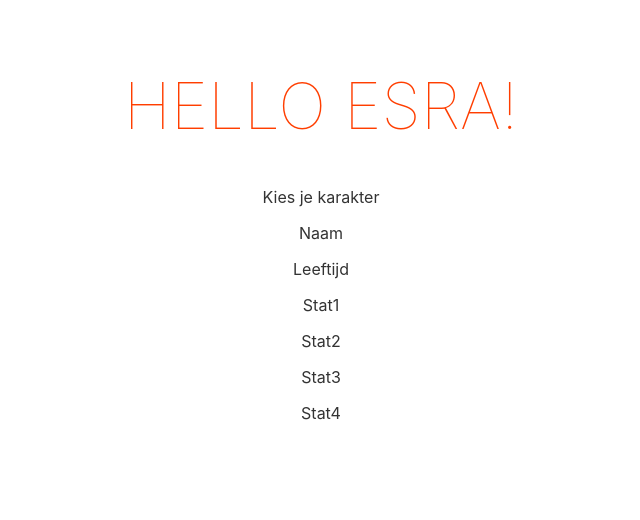
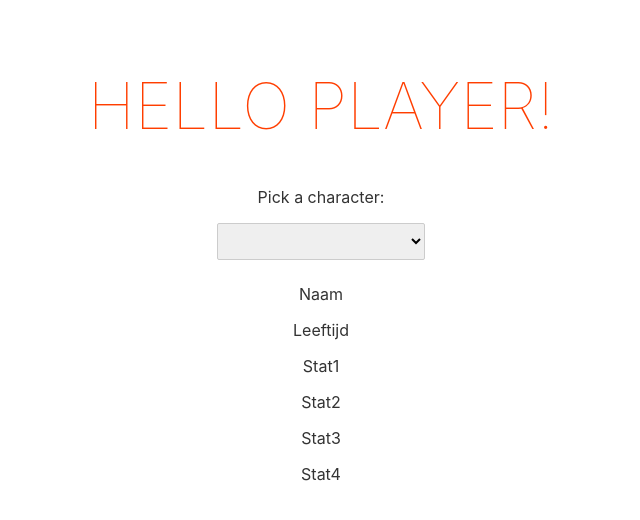
Before and after one commit to EsraKlemann/BetrayalStatsHelper, a Svelte app in the folder client/: page / in a window 1280 px wide. Shown: the top 520 px of the page, without its empty margins (319-959 px from the left). Built offline with nearby package versions, Linux system fonts and the light colour scheme.

Commit message:
Characternames in dropdown

```diff
--- a/client/src/App.svelte
+++ b/client/src/App.svelte
@@ -1,10 +1,38 @@
 <script>
 	export let name;
+
+    let selected;
+
+	let characters = [
+		{ id: 1, text: `Father Rhinehardt` },
+		{ id: 2, text: `Professor Longfellow` },
+		{ id: 3, text: `Peter Akimoto` },
+        { id: 4, text: `Brandon Jaspers` },
+        { id: 5, text: `JennyLeClerc` },
+        { id: 6, text: `Heather Granville` },
+        { id: 7, text: `Vivian Lopez` },
+        { id: 8, text: `Madame Zostra` },
+        { id: 9, text: `Darrin "Flash" Williams` },
+        { id: 10, text: `Ox Bellows` },
+        { id: 11, text: `Zoe Ingstrom` },
+        { id: 12, text: `Miss Dubourde` }
+	];
+
+
 </script>
+
+
 
 <main>
 	<h1>Hello {name}!</h1>
-	<p>Kies je karakter</p>
+	<p>Pick a character:</p>
+    <select value={selected} on:change="{() => answer = ''}">
+		{#each characters as character}
+			<option value={character}>
+				{character.text}
+			</option>
+		{/each}
+	</select>
     <p>Naam</p>
     <p>Leeftijd</p>
     <p>Stat1</p>
@@ -12,6 +40,7 @@
     <p>Stat3</p>
     <p>Stat4</p>
 </main>
+
 
 <style>
 	main {
--- a/client/src/main.js
+++ b/client/src/main.js
@@ -3,7 +3,7 @@ import App from './App.svelte';
 const app = new App({
 	target: document.body,
 	props: {
-		name: 'esra'
+		name: 'Player'
 	}
 });
 
```
